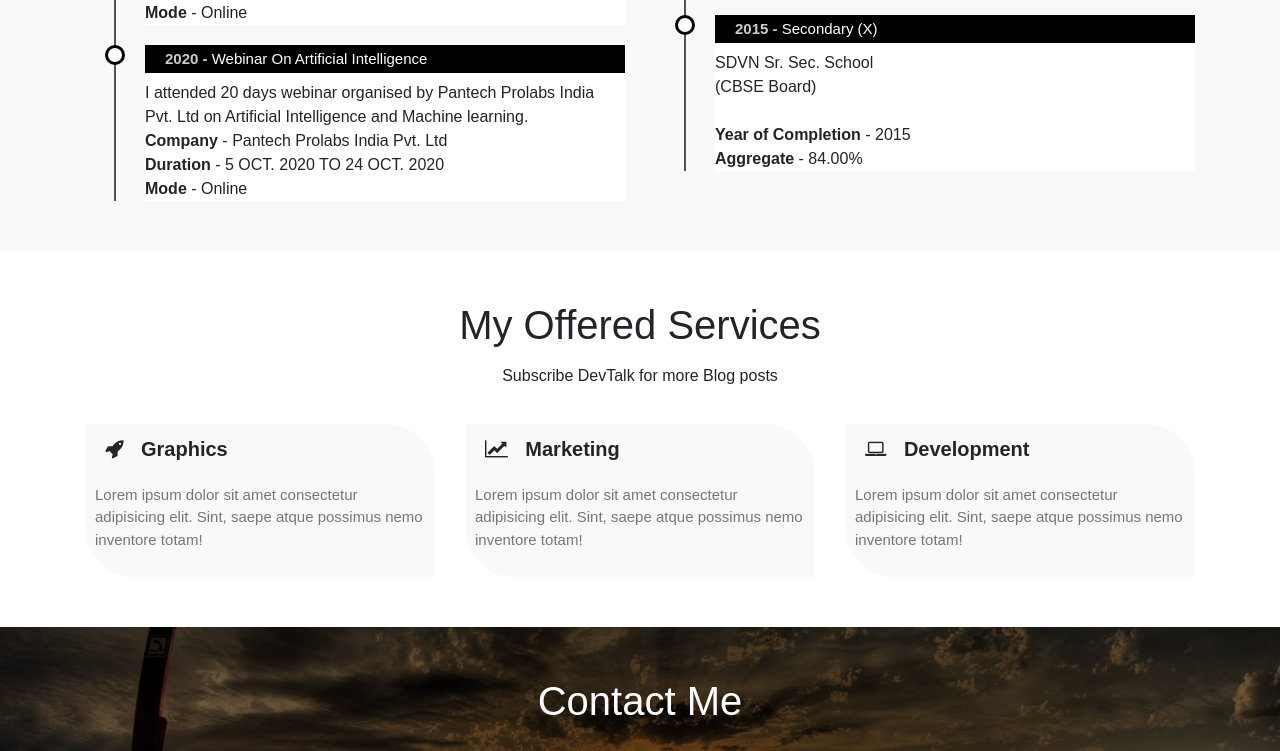
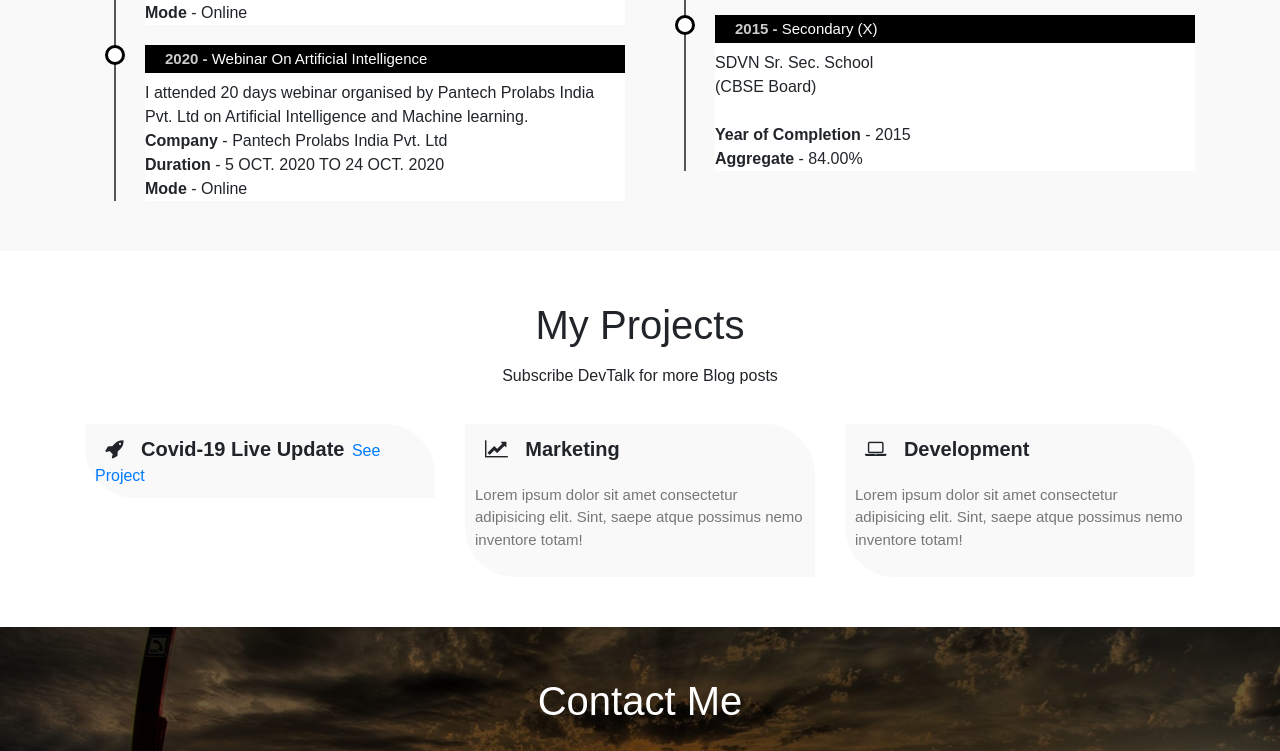
Before and after one commit to devanshu-talk/Resume_website.github.io, a plain HTML site: page index.html in a window 1280 px wide. Shown: the part 1906-2657 px from the top of the page. Drawn offline with nearby package versions, Linux system fonts and the light colour scheme.

Commit message:
Update index.html

```diff
--- a/index.html
+++ b/index.html
@@ -48,7 +48,7 @@
               <a class="nav-link" href="#resume">RESUME</a>
             </li>
             <li class="nav-item">
-                <a class="nav-link" href="#services">SERVICES</a>
+                <a class="nav-link" href="#Projects">Projects</a>
             </li>
             <li class="nav-item">
                 <a class="nav-link" href="#contact">CONTACT</a>
@@ -201,17 +201,18 @@
 
 <!-- services -->
 
-<div class="services" id="services">
+<div class="services" id="Projects">
     <div class="container">
-        <h1 class="text-center">My Offered Services</h1>
+        <h1 class="text-center">My Projects</h1>
         <p class="text-center">Subscribe DevTalk for more Blog posts </p>
         <div class="row">
             <div class="col-md-4">
                 <div class="services-box">
                     <i class="fa fa-rocket" aria-hidden="true"></i>
-                    <span>Graphics</span>
-                    <p>Lorem ipsum dolor sit amet consectetur adipisicing elit.
-                        Sint, saepe atque possimus nemo inventore totam!</p>
+                    <span>Covid-19 Live Update</span>
+<!--                     <p>Lorem ipsum dolor sit amet consectetur adipisicing elit.
+                        Sint, saepe atque possimus nemo inventore totam!</p> -->
+			<a href="https://devanshu-talk.github.io/WorldCovidUpdate.github.io/">See Project</a>
                 </div>
             </div>
 
```
